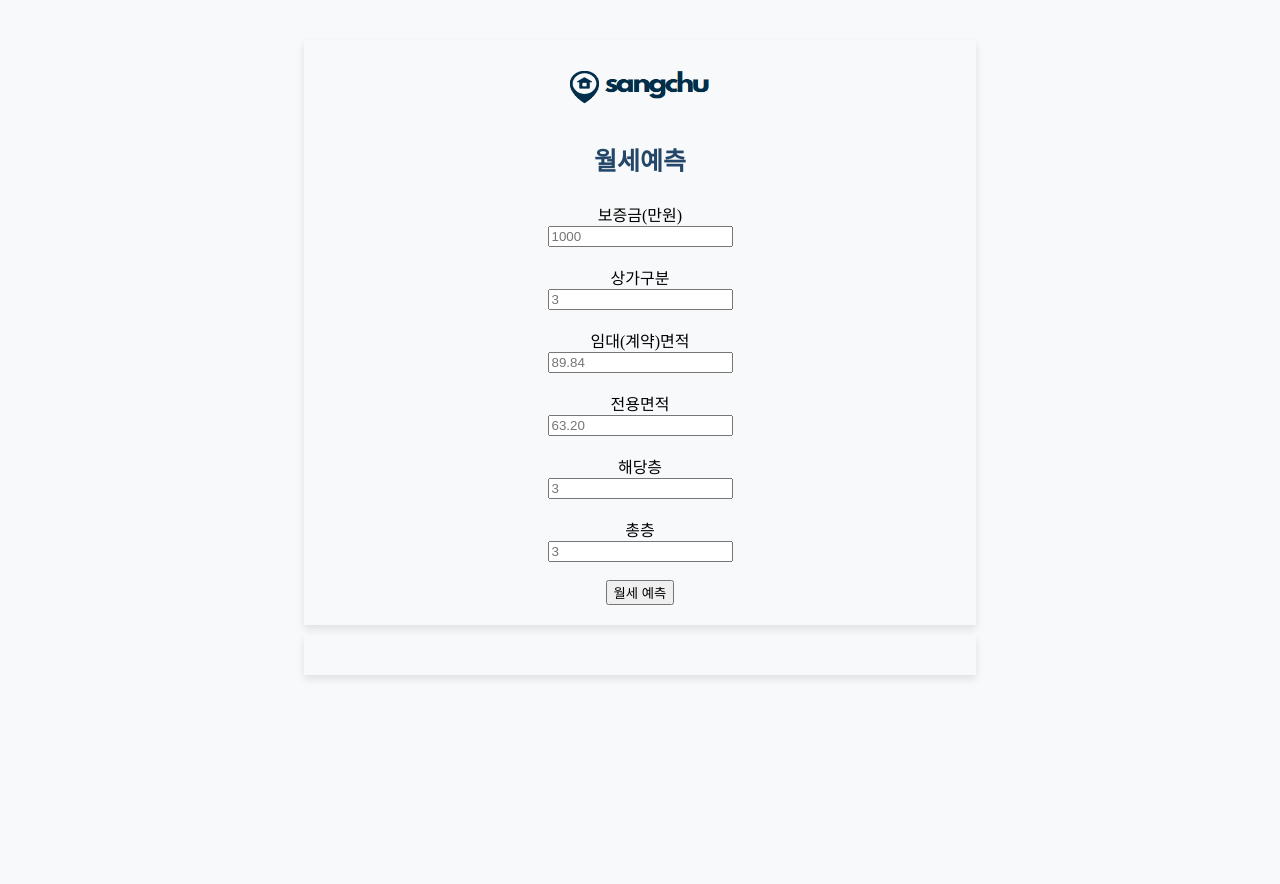
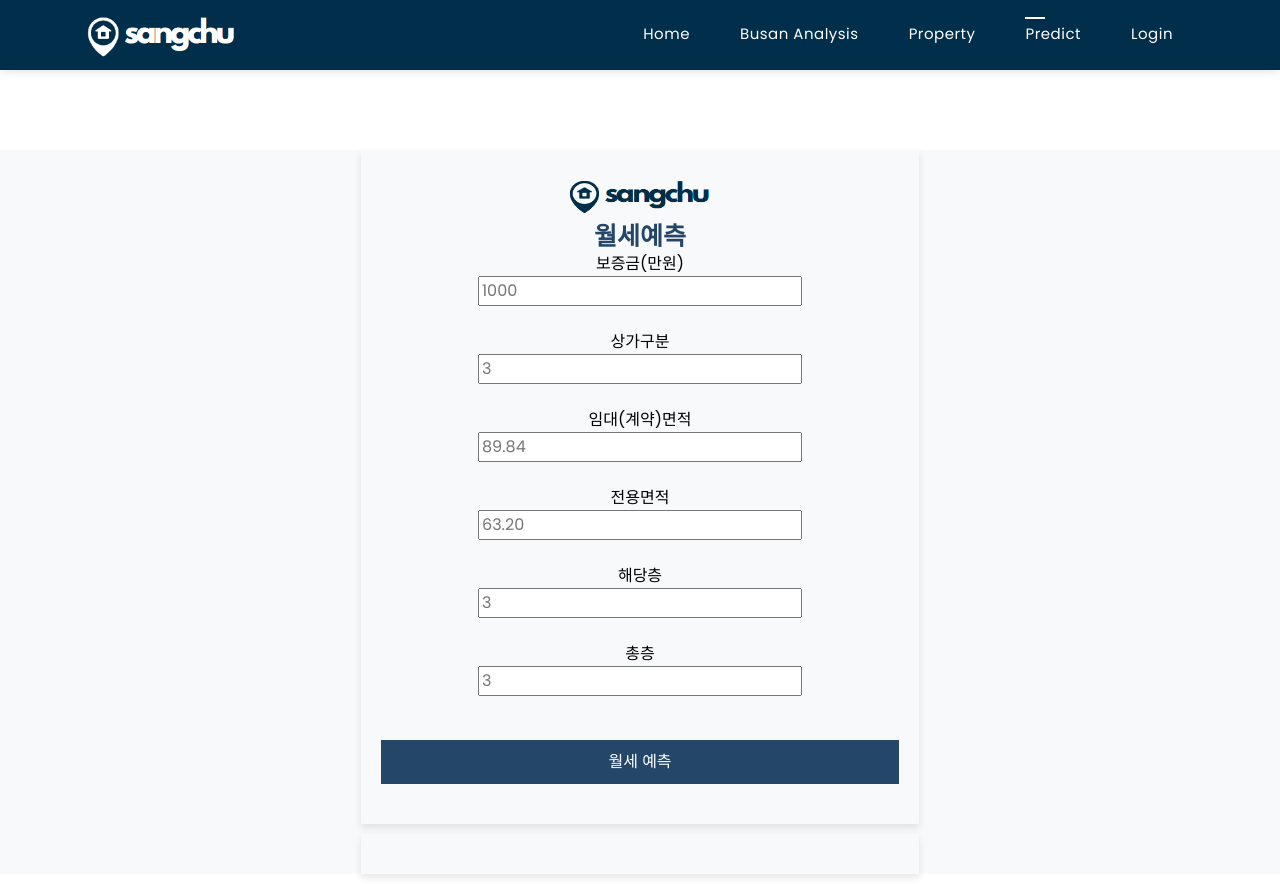
Before and after one commit to offensivesoup/Sangchu_Final_PJT, a Django app: page /predict/ in a window 1280 px wide. Before the commit the page ends 679 px from the top, so only its background shows below. Run offline with Django 4.2, Linux system fonts and the light colour scheme; some libraries are stand-ins or nearby versions.

Commit message:
style: predict에 헤더 추가

```diff
--- a/rootWEB/mainApp/templates/main/predict.html
+++ b/rootWEB/mainApp/templates/main/predict.html
@@ -6,11 +6,20 @@
     <title>predict</title>
     <link rel="stylesheet" href="https://cdnjs.cloudflare.com/ajax/libs/font-awesome/6.0.0/css/all.min.css">
     {% csrf_token %}
+        <!-- Bootstrap core CSS -->
+    <link href="{% static 'bootstrap/vendor/bootstrap/css/bootstrap.min.css' %}" rel="stylesheet">
+
+    <!-- Additional CSS Files -->
+    <link rel="stylesheet" href="{% static '/bootstrap/assets/css/fontawesome.css' %}">
+    <link rel="stylesheet" href="{% static '/bootstrap/assets/css/templatemo-woox-travel.css' %}">
+    <link rel="stylesheet" href="{% static '/bootstrap/assets/css/owl.css' %}">
+    <link rel="stylesheet" href="{% static '/bootstrap/assets/css/animate.css' %}">
+    <link rel="stylesheet"href="https://unpkg.com/swiper@7/swiper-bundle.min.css"/>
     <style>
         body {
             background-color: #f8f9fa;
-            margin-top: 40px;
-            margin-bottom: 70px;
+<!--            margin-top: 40px;-->
+<!--            margin-bottom: 70px;-->
         }
 
         .predictionForm {
@@ -57,9 +66,9 @@
             align-items: center;
         }
         .btn-primary {
-            width: 100%;
+
             color: #ffffff;
-            background-color: #2055BF;
+            background:#244769;
             padding: 10px;
             margin-top: 20px;
             margin-bottom: 20px;
@@ -77,6 +86,80 @@
 
 </head>
 <body>
+<!-- ***** Preloader Start ***** -->
+  <div id="js-preloader" class="js-preloader">
+    <div class="preloader-inner">
+      <span class="dot"></span>
+      <div class="dots">
+        <span></span>
+        <span></span>
+        <span></span>
+      </div>
+    </div>
+  </div>
+  <!-- ***** Preloader End ***** -->
+
+  <!-- ***** Header Area Start ***** -->
+  <header class="header-area header-sticky">
+    <div class="container">
+        <div class="row">
+            <div class="col-12">
+                <nav class="main-nav">
+                    <!-- ***** Logo Start ***** -->
+                    <a href="../" class="logo">
+                        <img src="{% static 'bootstrap/assets/images/SANGCHU.png' %}" alt="">
+                    </a>
+                    <!-- ***** Logo End ***** -->
+                    <!-- ***** Menu Start ***** -->
+                    <ul class="nav">
+                        <li><a href="../">Home</a></li>
+                        <li><a href="/busan">Busan Analysis</a></li>
+                        <li><a href="/maemul/부산진구">Property</a></li>
+                        <li><a href=""  class="active">predict</a></li>
+<!--                        <li><a href="reservation.html">Reservation</a></li>-->
+                        {% if request.session.user %}
+                        <!-- 사용자가 로그인되어 있는 경우 -->
+<!--                        <p>안녕하세요, {{ request.session.user }}님!</p>-->
+                         <li><a href="{% url 'mypage' %}">My Page</a></li>
+<!--                        <form action="{% url 'logout' %}" method="post">-->
+<!--                            {% csrf_token %}-->
+<!--                      <button type="submit">로그아웃</button>-->
+<!--                          </form>-->
+                      <li onclick="logoutModal()" ><a style="cursor:pointer;">Logout</a></li>
+                      {% else %}
+                        <li><a href="sign/">Login</a></li>
+                      {% endif %}
+
+                    </ul>
+                    <a class='menu-trigger'>
+                        <span>Menu</span>
+                    </a>
+                    <!-- ***** Menu End ***** -->
+                </nav>
+            </div>
+        </div>
+    </div>
+  </header>
+  <!-- ***** Header Area End ***** -->
+<div id="modal_box" class="modal" tabindex="-1">
+  <div class="modal-dialog modal-dialog-centered" >
+    <div class="modal-content">
+      <div class="modal-header">
+        <h5 class="modal-title">로그아웃</h5>
+        <button type="button" class="btn-close" data-bs-dismiss="modal" aria-label="Close"></button>
+      </div>
+      <div class="modal-body">
+        <p>로그아웃 하시겠습니까?</p>
+      </div>
+      <div class="modal-footer">
+        <button type="button" class="btn btn-secondary" data-bs-dismiss="modal" >아니오</button>
+        <button onclick="logout()" type="button" class="btn btn-primary" style="background:#244769;">로그아웃</button>
+      </div>
+    </div>
+  </div>
+</div>
+
+<div class="container " style="margin-top:150px;" >
     <form id="predictionForm">
         <div class = "predictionForm">
             <div class ="home_button">
@@ -103,12 +186,12 @@
             <label for="totalFloor">총층</label>
             <input type="text" id="totalFloor" name="totalFloor" placeholder="3" required><br>
 
-            <button type="button" class = btn= btn-primary onclick="predict()">월세 예측</button>
+            <button type="button" class = "btn-primary" style= "width:100%;" onclick="predict()">월세 예측</button>
         </div>
     </form>
 
     <div id="predictionResult" class = Result_area></div>
-
+</div>
     <script>
         function getCookie(name) {
             var cookieValue = null;
@@ -159,6 +242,27 @@
                 document.getElementById('predictionResult').innerHTML = '예측 중 오류가 발생했습니다.';
             });
         }
+
+
+        function logoutModal(){
+      $('#modal_box').modal('show');
+
+    }
+    function logout(){
+      window.location.href = "{% url 'logout' %}"
+
+    }
     </script>
+
+  <script src="{% static '/bootstrap/vendor/jquery/jquery.min.js' %}"></script>
+  <script src="{% static '/bootstrap/vendor/bootstrap/js/bootstrap.min.js' %}"></script>
+
+  <script src="{% static '/bootstrap/assets/js/isotope.min.js' %}"></script>
+  <script src="{% static '/bootstrap/assets/js/owl-carousel.js' %}"></script>
+<!--  <script src="{% static '/bootstrap/assets/js/wow.js' %}"></script>-->
+  <script src="{% static '/bootstrap/assets/js/tabs.js' %}"></script>
+  <script src="{% static '/bootstrap/assets/js/popup.js' %}"></script>
+  <script src="{% static '/bootstrap/assets/js/custom.js' %}"></script>
+
 </body>
 </html>
```
